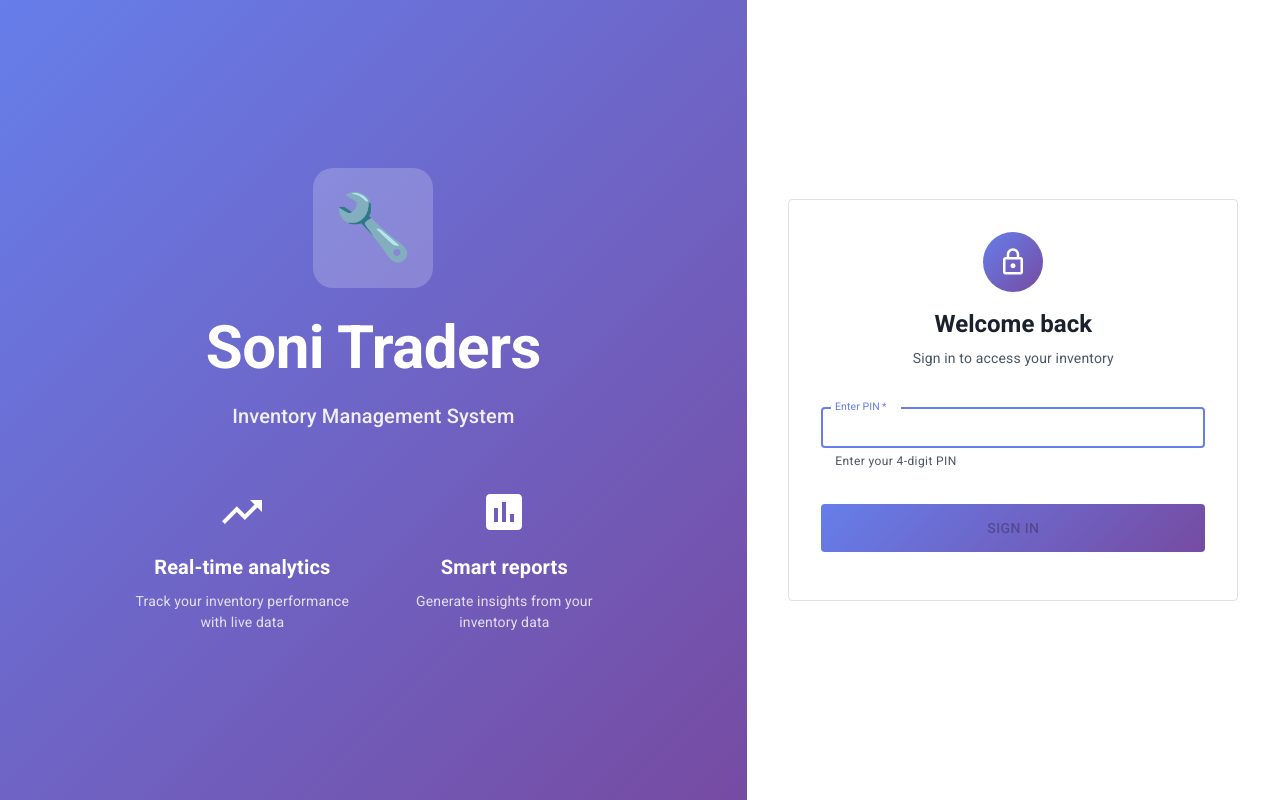
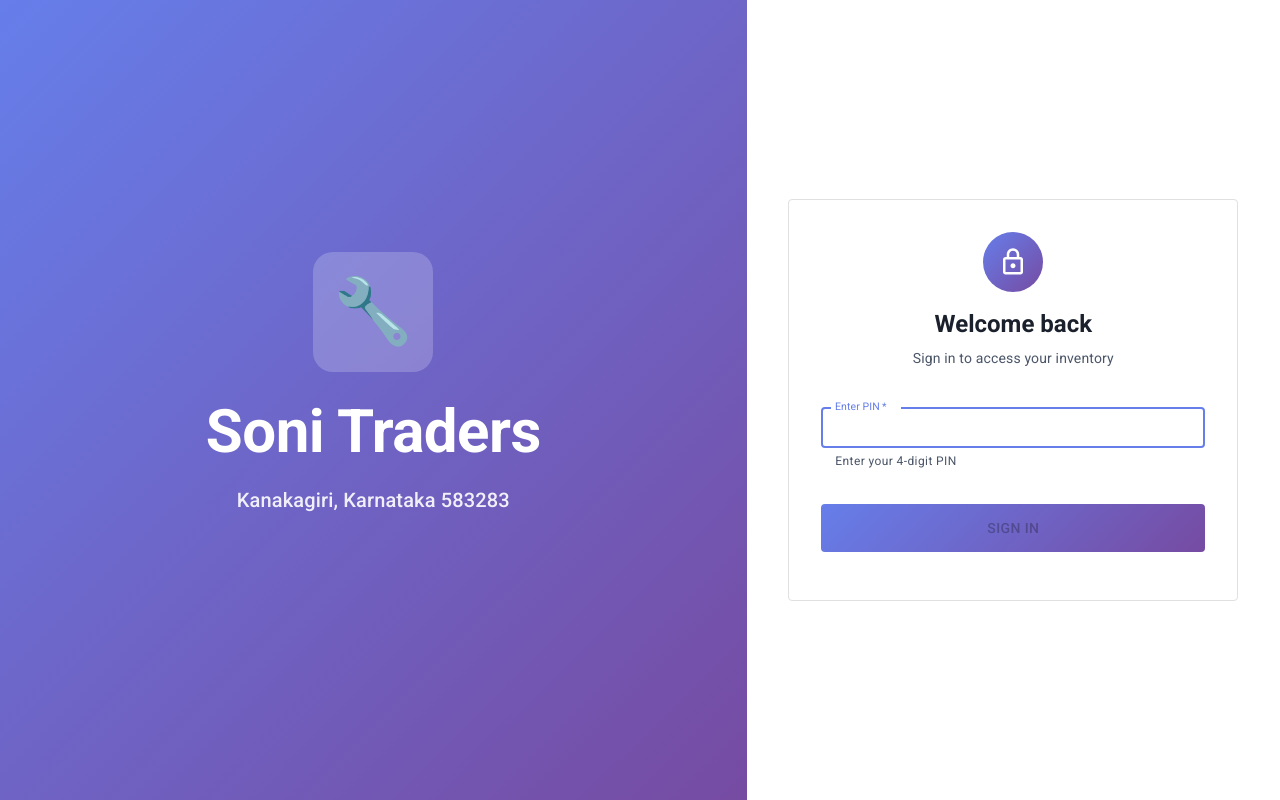
Before and after one commit to NagabhushanAdiga/IMS-fronend, a React (Vite) app: page /login in a window 1280 px wide. Built offline with nearby package versions, Linux system fonts and the light colour scheme; no server answers.

Commit message:
Update Login component to replace subtitle with location details and comment out Grid layout for future use.

```diff
--- a/src/pages/Login.jsx
+++ b/src/pages/Login.jsx
@@ -76,10 +76,9 @@ export default function Login({ onLogin }) {
             Soni Traders
           </Typography>
           <Typography variant="h6" sx={{ mb: 4, opacity: 0.9 }}>
-            Inventory Management System
+            Kanakagiri, Karnataka 583283
           </Typography>
-
-          <Grid container spacing={3} sx={{ mt: 4 }}>
+          {/* <Grid container spacing={3} sx={{ mt: 4 }}>
             <Grid item xs={12} sm={6}>
               <Box sx={{ textAlign: 'center' }}>
                 <TrendingUp sx={{ fontSize: 48, mb: 1 }} />
@@ -102,7 +101,7 @@ export default function Login({ onLogin }) {
                 </Typography>
               </Box>
             </Grid>
-          </Grid>
+          </Grid> */}
         </Box>
       </Grid>
 
```
